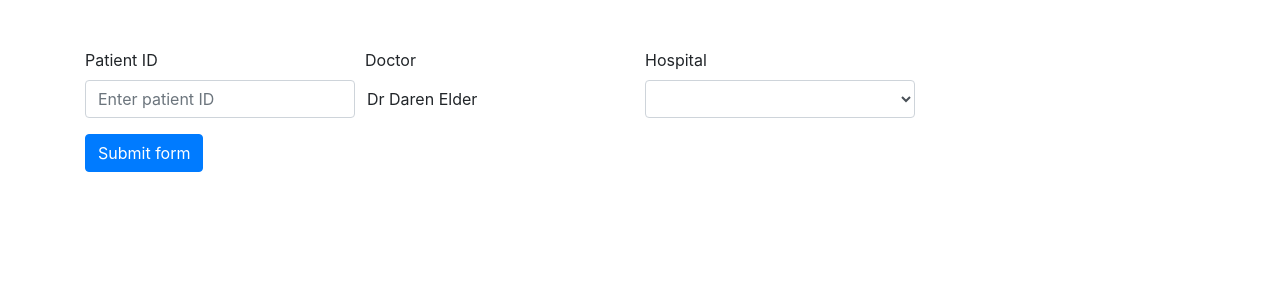
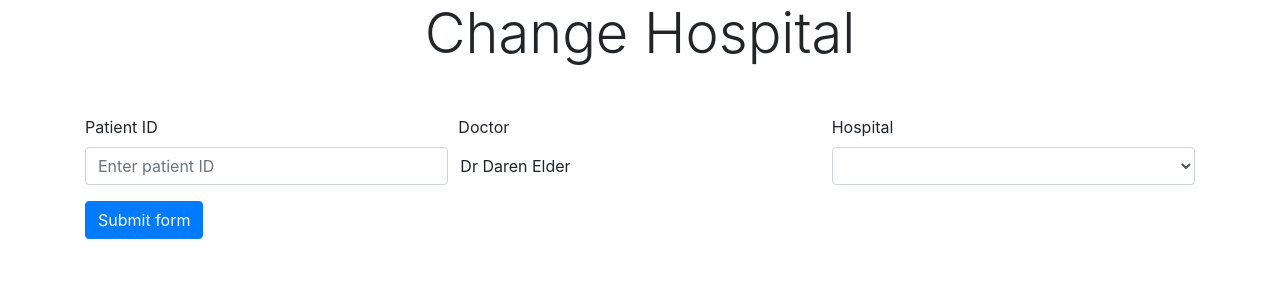
Before and after one commit to RatishISURI/hackWeb, a PHP site: page /changeHospital.php in a window 1280 px wide. Shown: the top 300 px of the page. Run offline with PHP 8.4, Linux system fonts and the light colour scheme; data that the repository does not hold is empty.

Commit message:
Latest version

```diff
--- a/addConsultation.php
+++ b/addConsultation.php
@@ -8,6 +8,7 @@
     <title>Update Consultation</title>
 </head>
 <body>
+    <div class="m-5">
     <h1 class="text-center display-4">Add Consultation Results</h1>
     <form id="addConsultation" action="setconsultation.php" method="post">
     <div class="form-row">
@@ -23,16 +24,16 @@
         <label>Slot</label>
         <input type="text" name="slot" readonly class="form-control">
         </div>
-        </div>
     </div>
     <div class="form-row">
             <div class="form-group col-md-4">
                 <label>Consultation Results</label>
-                <textarea name="consultation_results" class="form-control" form="addConsultation"></textarea>
+                <textarea name="consultation_results" class="form-control" form="addConsultation" placeholder="Enter consultation details"></textarea>
             </div>
     </div>
     <button type="submit" class="btn btn-primary">Add Consultation</button>
     </form>
+    </div>
 
 
     <src="https://code.jquery.com/jquery-3.3.1.slim.min.js" integrity="sha384-q8i/X+965DzO0rT7abK41JStQIAqVgRVzpbzo5smXKp4YfRvH+8abtTE1Pi6jizo" crossorigin="anonymous"></src=>
--- a/changeHospital.php
+++ b/changeHospital.php
@@ -5,24 +5,25 @@
     <meta name="viewport" content="width=device-width, initial-scale=1.0">
     <link rel="stylesheet" href="https://stackpath.bootstrapcdn.com/bootstrap/4.3.1/css/bootstrap.min.css" integrity="sha384-ggOyR0iXCbMQv3Xipma34MD+dH/1fQ784/j6cY/iJTQUOhcWr7x9JvoRxT2MZw1T" crossorigin="anonymous">
     <link rel="stylesheet" href="style.css">
-    <title>Patient History</title>
+    <title>Change Hospital</title>
 </head>
 
 <body>
 
+  <h1 class="display-4 text-center">Change Hospital</h1>
     <div class="container">
         <form class="mt-5" action="update_patient.php" method="post">
             <div class="form-row">
-              <div class="col-md-3 mb-3">
+              <div class="col-md-4 mb-3">
                 <label>Patient ID</label>
                 <input name="id" type="text" class="form-control" placeholder="Enter patient ID">
                 <!-- <input name="id" type="text" class="form-control-plaintext" > -->
               </div>
-              <div class="col-md-3 mb-3">
+              <div class="col-md-4 mb-3">
                 <label>Doctor</label>
                 <input type="text" readonly class="form-control-plaintext" value="Dr Daren Elder">
               </div>
-              <div class="col-md-3 mb-3">
+              <div class="col-md-4 mb-3">
                 <label>Hospital</label>
                 <select id="inputState" name="col" class="form-control">
 
--- a/setconsultation.php
+++ b/setconsultation.php
@@ -7,6 +7,4 @@ $des = $_POST['consultation_results'];
 $date = date("Y-m-d h:i:sa");
 $r = file_get_contents('http://192.168.137.1/api/create_consultation.php?end='.$date.'&doctor='.$doc.'&patient='.$p_id.'&slot=1&description='.$des);
 
-
-
 ?>
```
